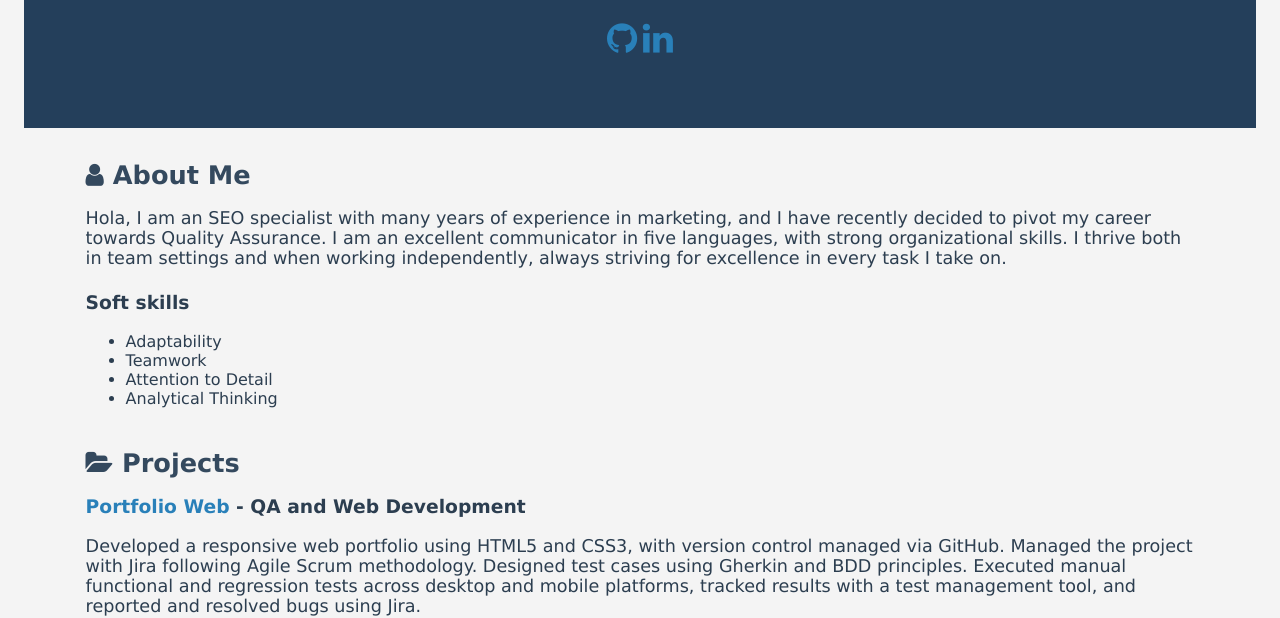
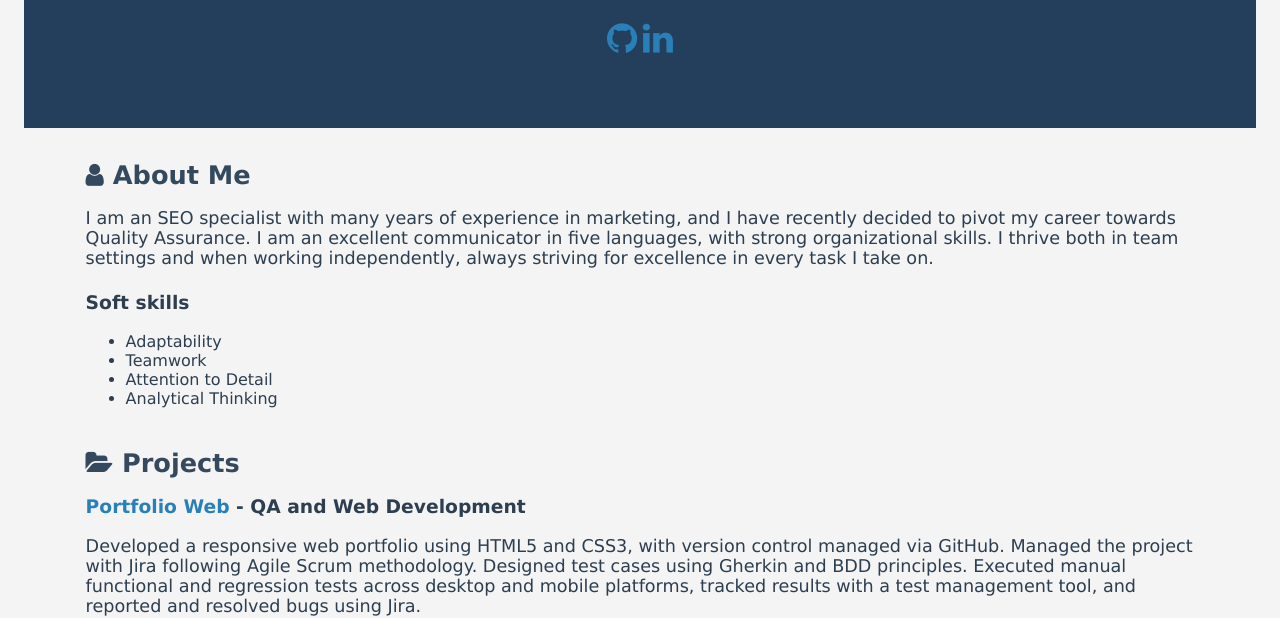
Before and after one commit to EdytaPukoczQAOrganization/portfolioqa, a plain HTML site: page index.html in a window 1280 px wide. Shown: the part 188-806 px from the top of the page. Drawn offline with Linux system fonts and the light colour scheme.

Commit message:
PQA-2 PQA-14 Fix
Fixed the issued from the PQA-14 ticket related to the PQA-2 test

```diff
--- a/index.html
+++ b/index.html
@@ -26,7 +26,7 @@
   <main>
     <section>
       <h2><i class="fa fa-user"></i> About Me</h2>
-      <p>Hola, I am an SEO specialist with many years of experience in marketing, and I have recently decided to pivot my career towards Quality Assurance. I am an excellent communicator in five languages, with strong organizational skills. I thrive both in team settings and when working independently, always striving for excellence in every task I take on.</p>
+      <p>I am an SEO specialist with many years of experience in marketing, and I have recently decided to pivot my career towards Quality Assurance. I am an excellent communicator in five languages, with strong organizational skills. I thrive both in team settings and when working independently, always striving for excellence in every task I take on.</p>
       <h3>Soft skills</h3>
       <ul>
         <li>Adaptability</li>
```
